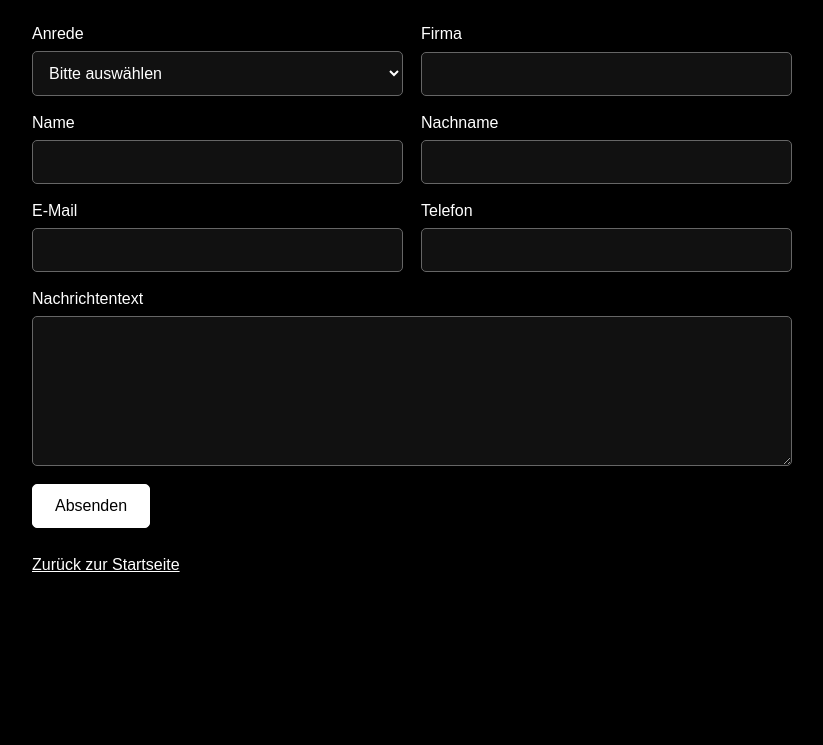
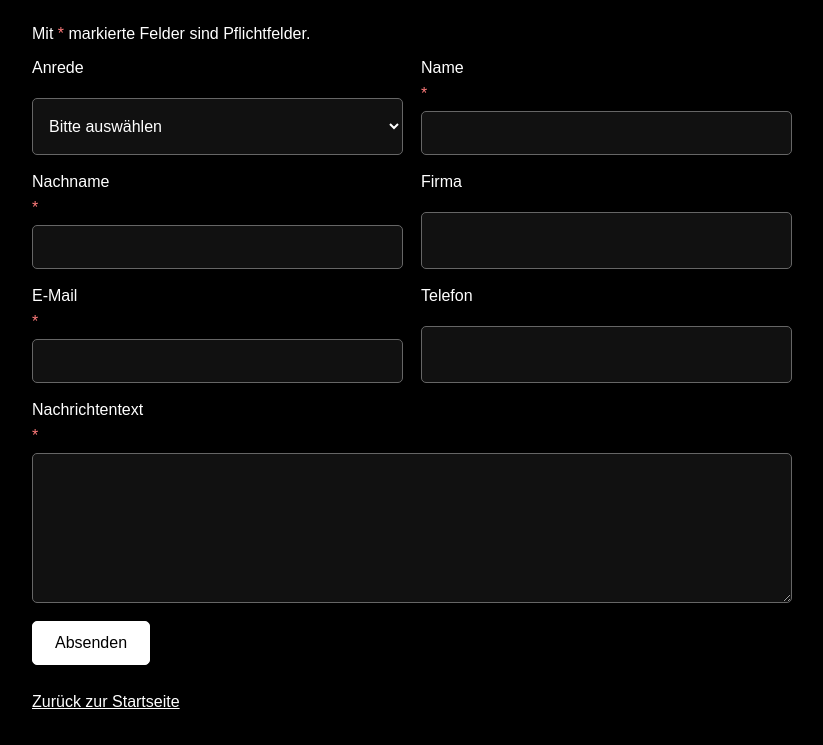
Before and after one commit to flo855/website_Synchronica, a plain HTML site: page contact.html in a window 1280 px wide. Shown: the part 125-870 px from the top of the page, without its empty margins (228-1051 px from the left). Before the commit the page ends 800 px from the top, so only its background shows below. Drawn offline with Linux system fonts and the light colour scheme.

Commit message:
Mark contact form required fields
Co-authored-by: Copilot <223556219+Copilot@users.noreply.github.com>

```diff
--- a/contact.html
+++ b/contact.html
@@ -43,6 +43,10 @@
         display: grid;
         gap: 8px;
         font-size: 1rem;
+      }
+
+      .required-mark {
+        color: #ff7b7b;
       }
 
       input,
@@ -102,6 +106,7 @@
   <body>
     <main>
       <h1>Contact</h1>
+      <p>Mit <span class="required-mark" aria-hidden="true">*</span> markierte Felder sind Pflichtfelder.</p>
       <form id="contact-form">
         <label for="salutation">
           Anrede
@@ -113,20 +118,20 @@
             <option>Keine Angabe</option>
           </select>
         </label>
+        <label for="first-name">
+          Name <span class="required-mark" aria-hidden="true">*</span>
+          <input id="first-name" name="Name" autocomplete="given-name" required />
+        </label>
+        <label for="last-name">
+          Nachname <span class="required-mark" aria-hidden="true">*</span>
+          <input id="last-name" name="Nachname" autocomplete="family-name" required />
+        </label>
         <label for="company">
           Firma
           <input id="company" name="Firma" autocomplete="organization" />
         </label>
-        <label for="first-name">
-          Name
-          <input id="first-name" name="Name" autocomplete="given-name" required />
-        </label>
-        <label for="last-name">
-          Nachname
-          <input id="last-name" name="Nachname" autocomplete="family-name" required />
-        </label>
         <label for="email">
-          E-Mail
+          E-Mail <span class="required-mark" aria-hidden="true">*</span>
           <input id="email" name="E-Mail" type="email" autocomplete="email" required />
         </label>
         <label for="phone">
@@ -134,7 +139,7 @@
           <input id="phone" name="Telefon" type="tel" autocomplete="tel" />
         </label>
         <label class="full-width" for="message">
-          Nachrichtentext
+          Nachrichtentext <span class="required-mark" aria-hidden="true">*</span>
           <textarea id="message" name="Nachricht" required></textarea>
         </label>
         <button class="full-width" type="submit">Absenden</button>
```
